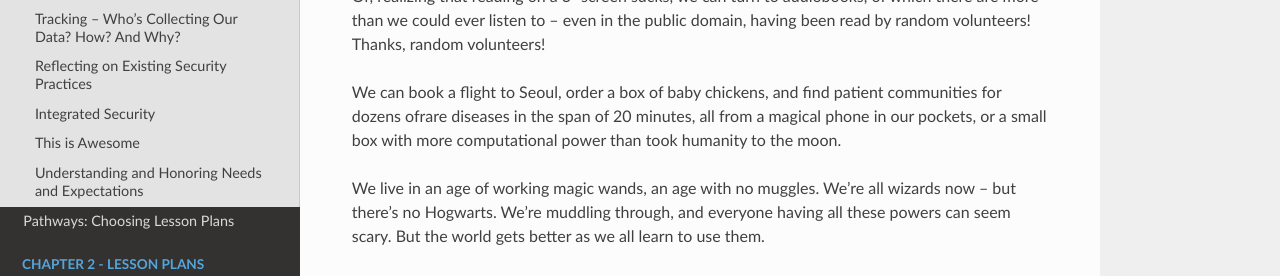
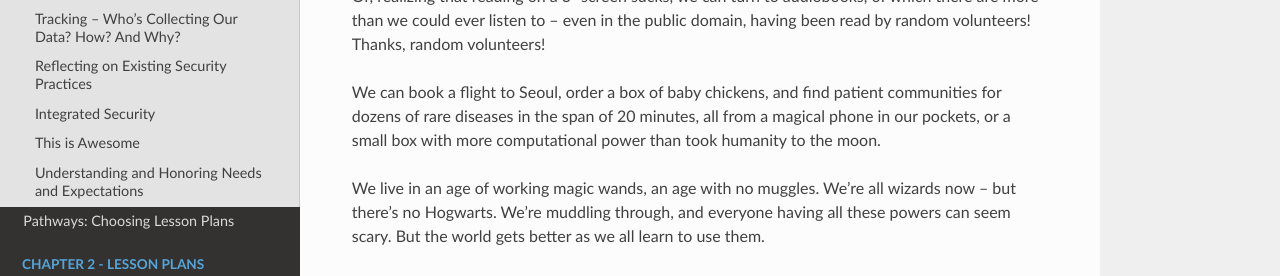
Before and after one commit to OpenNewsLabs/field-guide-security-training-newsroom, a Sphinx documentation site: the page built from docs/Chapter01-04-FramingStrategies.md, in a window 1280 px wide and 900 px high, scrolled down 3072 px. Shown: the part 175-451 px from the top of the window. Built offline with Sphinx 7.4.7 and the Read the Docs theme 2.0.0, drawn with Linux system fonts in a browser that asks for light colours.

Commit message:
Typo fix

```diff
--- a/docs/Chapter01-04-FramingStrategies.md
+++ b/docs/Chapter01-04-FramingStrategies.md
@@ -70,7 +70,7 @@ Now, if we want to talk to hundreds, or even thousands, of people, we can turn t
 
 There are more books than we could hope to read, much less own, that fit on a three-inch screen. Or, realizing that reading on a 3" screen sucks,  we can turn to audiobooks, of which there are more than we could ever listen to -- even in the public domain, having been read by random volunteers! Thanks, random volunteers!
 
-We can book a flight to Seoul, order a box of baby chickens, and find patient communities for dozens ofrare diseases in the span of 20 minutes, all from a magical phone in our pockets, or a small box with more computational power than took humanity to the moon.
+We can book a flight to Seoul, order a box of baby chickens, and find patient communities for dozens of rare diseases in the span of 20 minutes, all from a magical phone in our pockets, or a small box with more computational power than took humanity to the moon.
 
 We live in an age of working magic wands, an age with no muggles. We're all wizards now -- but there's no Hogwarts. We're muddling through, and everyone having all these powers can seem scary. But the world gets better as we all learn to use them.
 
```
